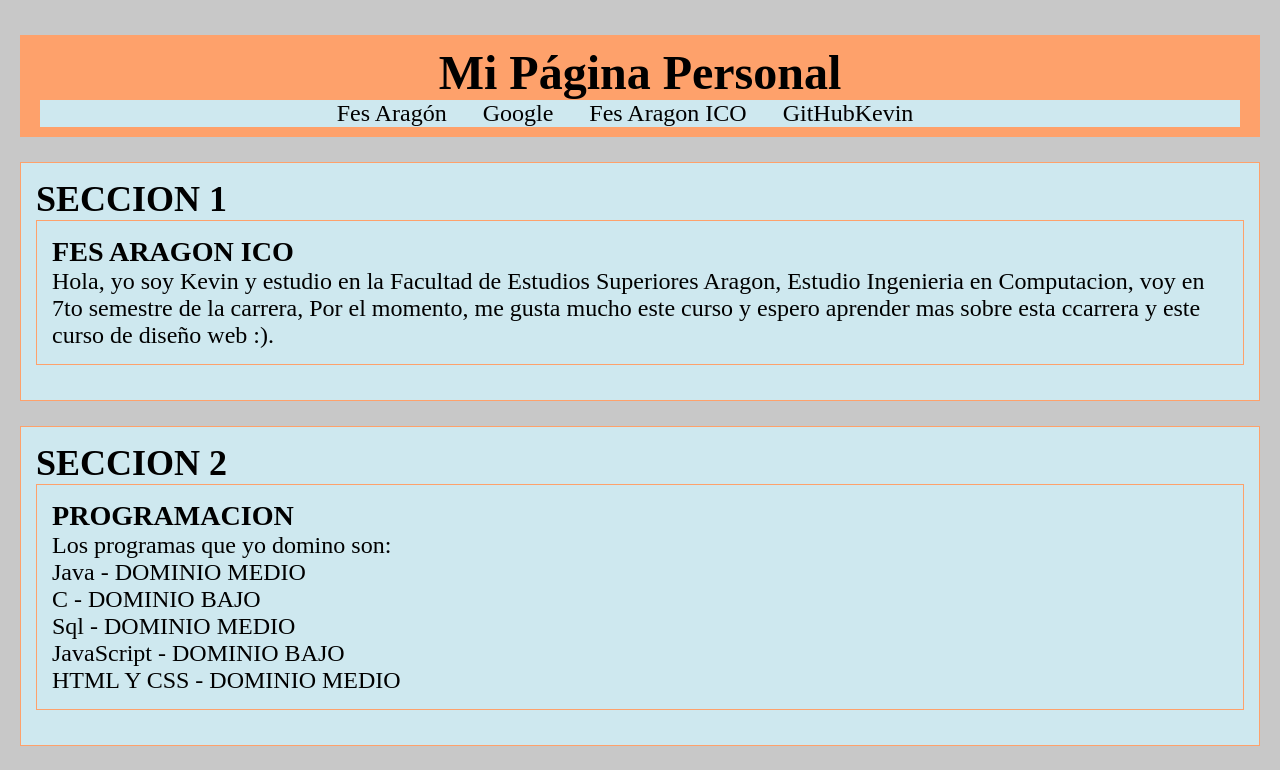
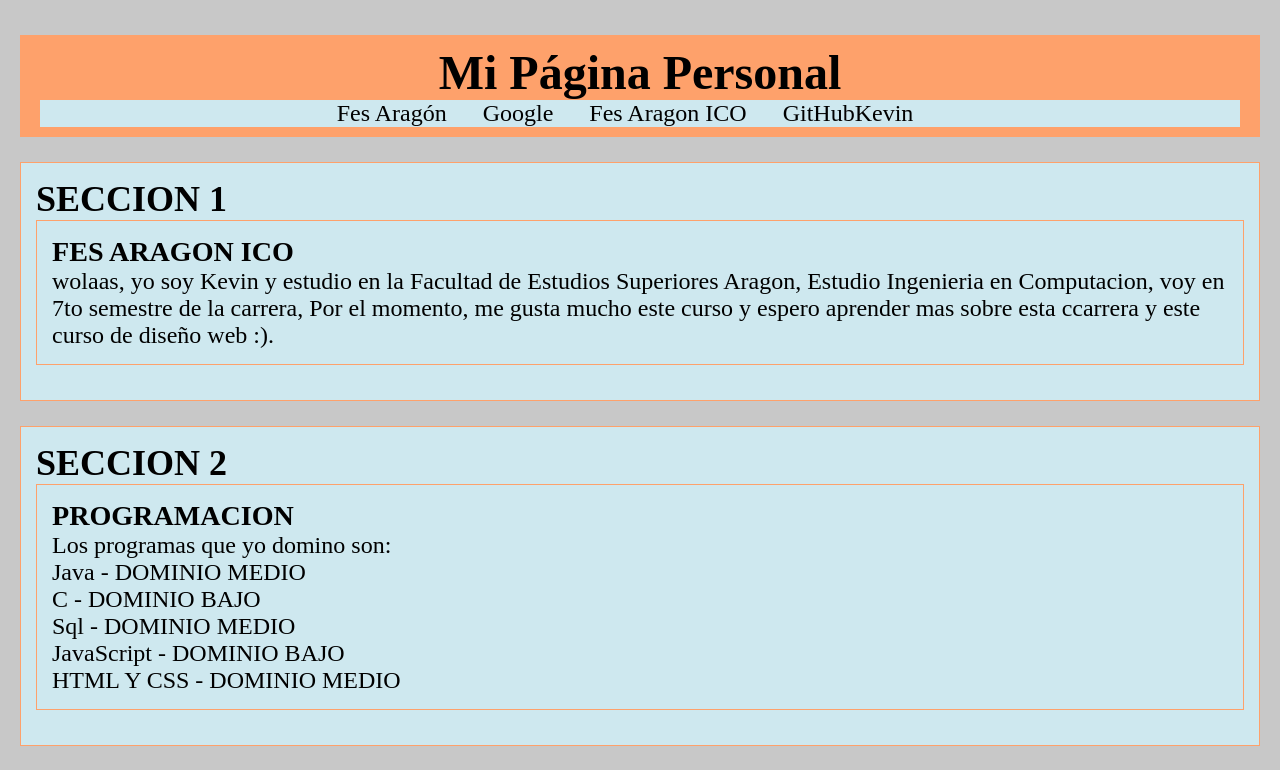
Before and after one commit to KevinJimenezS/KevinJimenezS.github.io, a plain HTML site: page index.html in a window 1280 px wide. Shown: the top 770 px of the page. Drawn offline with Linux system fonts and the light colour scheme.

Commit message:
Mi Pagina

```diff
--- a/index.html
+++ b/index.html
@@ -28,7 +28,7 @@
         <h1>SECCION 1</h1>
         <article>
             <h3>FES ARAGON ICO</h3>
-            <p>Hola, yo soy Kevin y estudio en la Facultad de Estudios Superiores Aragon, Estudio Ingenieria en Computacion, voy en 7to semestre de la carrera,
+            <p>wolaas, yo soy Kevin y estudio en la Facultad de Estudios Superiores Aragon, Estudio Ingenieria en Computacion, voy en 7to semestre de la carrera,
                Por el momento, me gusta mucho este curso y espero aprender mas sobre esta ccarrera y este curso de diseño web :).
             </p>
         </article>
```
